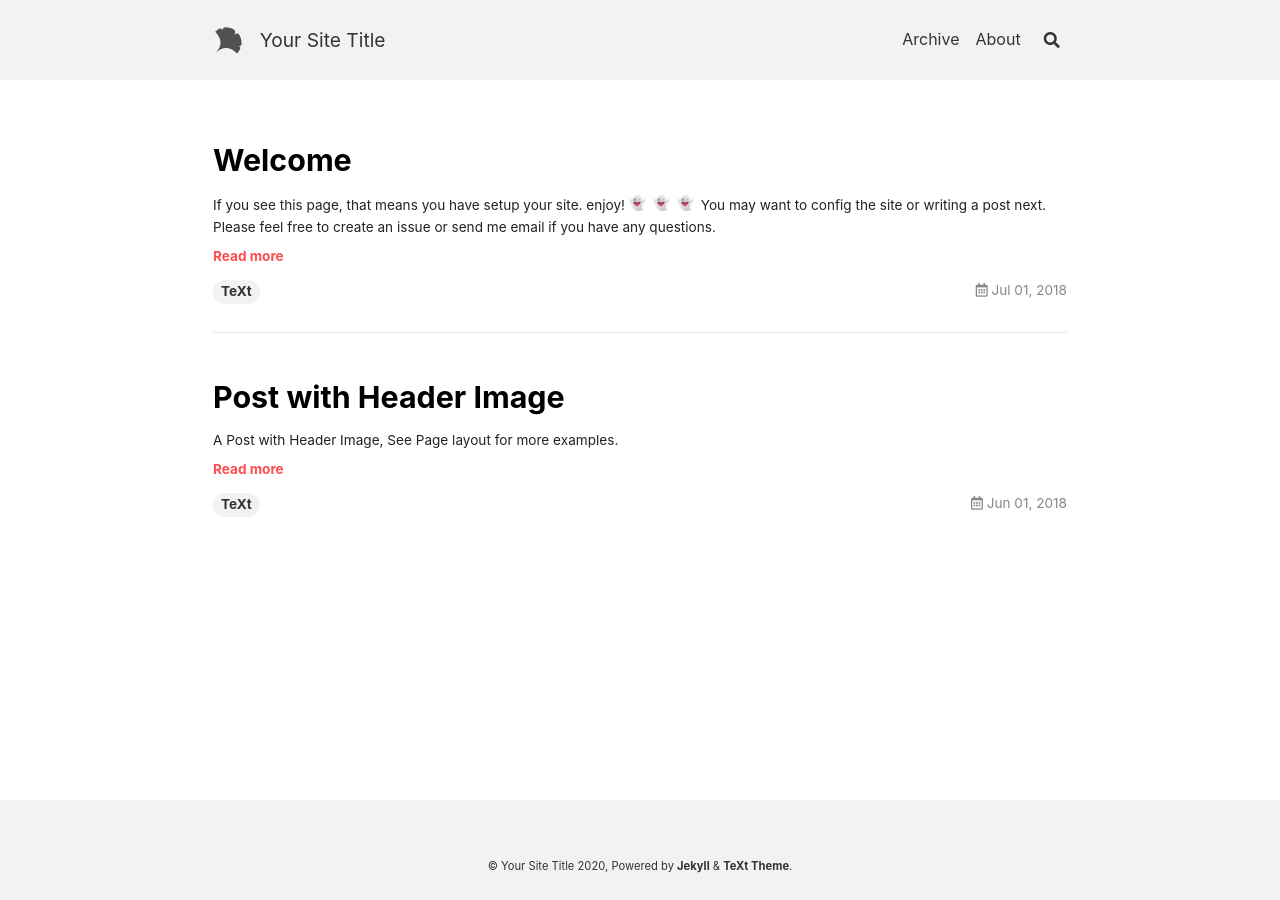
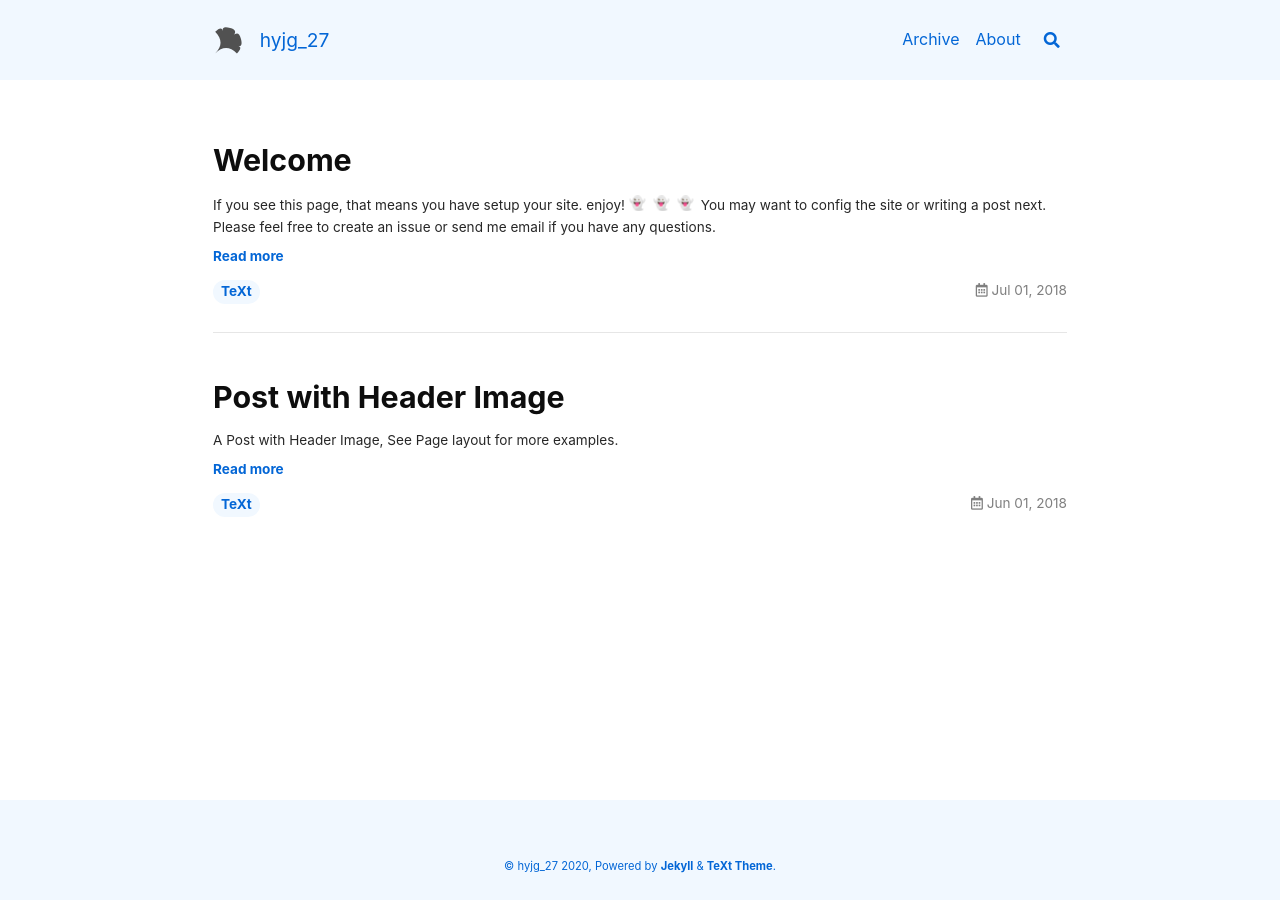
Before and after one commit to rlaguswhd19/rlaguswhd19.github.com, a Jekyll site: the page built from index.html, in a window 1280 px wide. Built offline with Jekyll 4.4.1, drawn with Linux system fonts in a browser that asks for light colours; nearby versions of some CDN libraries; emoji names are drawn with the system emoji font; the list of posts is cut into pages by our own code.

Commit message:
config setup

```diff
--- a/_config.yml
+++ b/_config.yml
@@ -15,13 +15,13 @@
 
 ## => Site Settings
 ##############################
-text_skin: default # "default" (default), "dark", "forest", "ocean", "chocolate", "orange"
-highlight_theme: default # "default" (default), "tomorrow", "tomorrow-night", "tomorrow-night-eighties", "tomorrow-night-blue", "tomorrow-night-bright"
-url     : # the base hostname & protocol for your site e.g. https://www.someone.com
+text_skin: ocean # "default" (default), "dark", "forest", "ocean", "chocolate", "orange"
+highlight_theme: tomorrow-night-blue # "default" (default), "tomorrow", "tomorrow-night", "tomorrow-night-eighties", "tomorrow-night-blue", "tomorrow-night-bright"
+url     : "https://rlaguswhd19.github.io" # the base hostname & protocol for your site e.g. https://www.someone.com
 baseurl : # does not include hostname
-title   : Your Site Title
+title   : hyjg_27
 description: > # this means to ignore newlines until "Language & timezone"
-  Your Site Description
+  개발기록
 
 
 ## => Language and Timezone
@@ -34,7 +34,7 @@ timezone: # see https://en.wikipedia.org/wiki/List_of_tz_database_time_zones for
 ##############################
 author:
   type      : # "person" (default), "organization"
-  name      : Your Name
+  name      : 김현종
   url       :
   avatar    : # path or url of avatar image (square)
   bio       : I am an amazing person.
```
